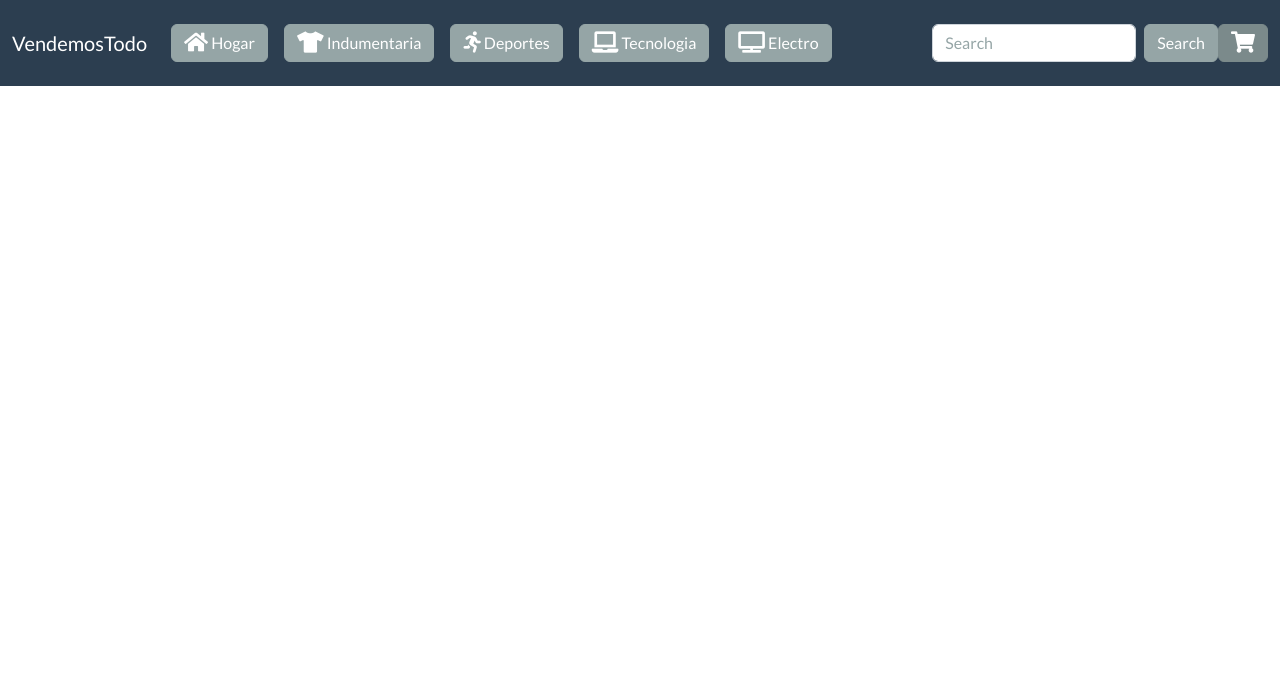
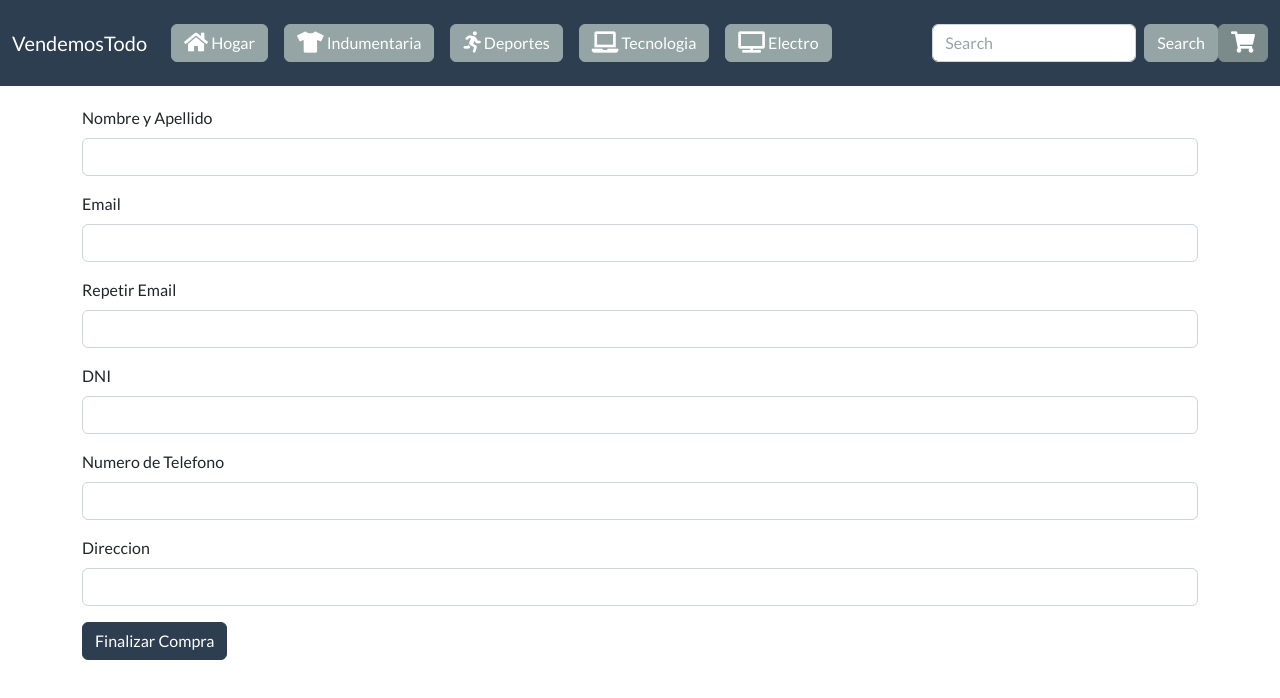
Before and after one commit to ferpe22/PreEntrega1-React-Pereira, a React (Create React App) app: page /checkout in a window 1280 px wide. Shown: the top 698 px of the page. Built offline with nearby package versions, Linux system fonts and the light colour scheme.

Commit message:
Se agrega el checkout

```diff
--- a/src/App.css
+++ b/src/App.css
@@ -6,3 +6,7 @@
     max-width: 740px;
     margin-top: 10px;
 }
+
+.divForm {
+    margin-top: 20px;
+}
--- a/src/App.jsx
+++ b/src/App.jsx
@@ -6,6 +6,7 @@
 import { ItemListContainer } from './components/ItemListContainer/ItemListContainer';
 // import { Clima } from './components/Clima/Clima';
 import { ItemDetailContainer } from './components/ItemDetailContainer/ItemDetailContainer';
+import { Checkout } from './components/Checkout/Checkout';
 export const App = () => {
   return (
       <>
@@ -16,6 +17,7 @@
               <Route path='/' element={<ItemListContainer/>}/>
               <Route path='/category/:category' element={<ItemListContainer/>}/>
               <Route path='/product/:id' element={<ItemDetailContainer/>}/>
+              <Route path='/checkout' element={<Checkout/>}/>
             </Routes>
         </BrowserRouter>
       </>
--- /dev/null
+++ b/src/components/Checkout/Checkout.jsx
@@ -0,0 +1,46 @@
+import { useRef } from "react"
+
+export const Checkout = () => {
+
+    const datForm = useRef ()
+
+    const consultarForm = (e) => {
+        e.preventDefault()
+        const datosFormulario = new FormData(datForm.current) //Pasar de un html a un objeto iterable
+        const cliente = Object.fromEntries(datosFormulario) //Pasar de un objeto iterable a un objeto simple
+        console.log(cliente)
+        e.target.reset() //para resetear el formulario una vez presiono submit
+    }
+
+    return (
+        <div className="container divForm">
+            <form onSubmit={consultarForm} ref={datForm}>
+                <div className="mb-3">
+                    <label htmlFor="nombre" className="form-label">Nombre y Apellido</label>
+                    <input type="text" className="form-control" name="nombre" required/>
+                </div>
+                <div className="mb-3">
+                    <label htmlFor="email" className="form-label">Email</label>
+                    <input type="email" className="form-control" name="email"/>
+                </div>
+                <div className="mb-3">
+                    <label htmlFor="email" className="form-label">Repetir Email</label>
+                    <input type="email" className="form-control" name="emailRepetido"/>
+                </div>
+                <div className="mb-3">
+                    <label htmlFor="dni" className="form-label">DNI</label>
+                    <input type="number" className="form-control" name="dni"/>
+                </div>
+                <div className="mb-3">
+                    <label htmlFor="celular" className="form-label">Numero de Telefono</label>
+                    <input type="number" className="form-control" name="celular|"/>
+                </div>
+                <div className="mb-3">
+                    <label htmlFor="direccion" className="form-label">Direccion</label>
+                    <input type="text" className="form-control" name="direccion"/>
+                </div>
+                <button type="submit" className="btn btn-primary">Finalizar Compra</button>
+            </form>
+        </div>
+    )
+}
```
